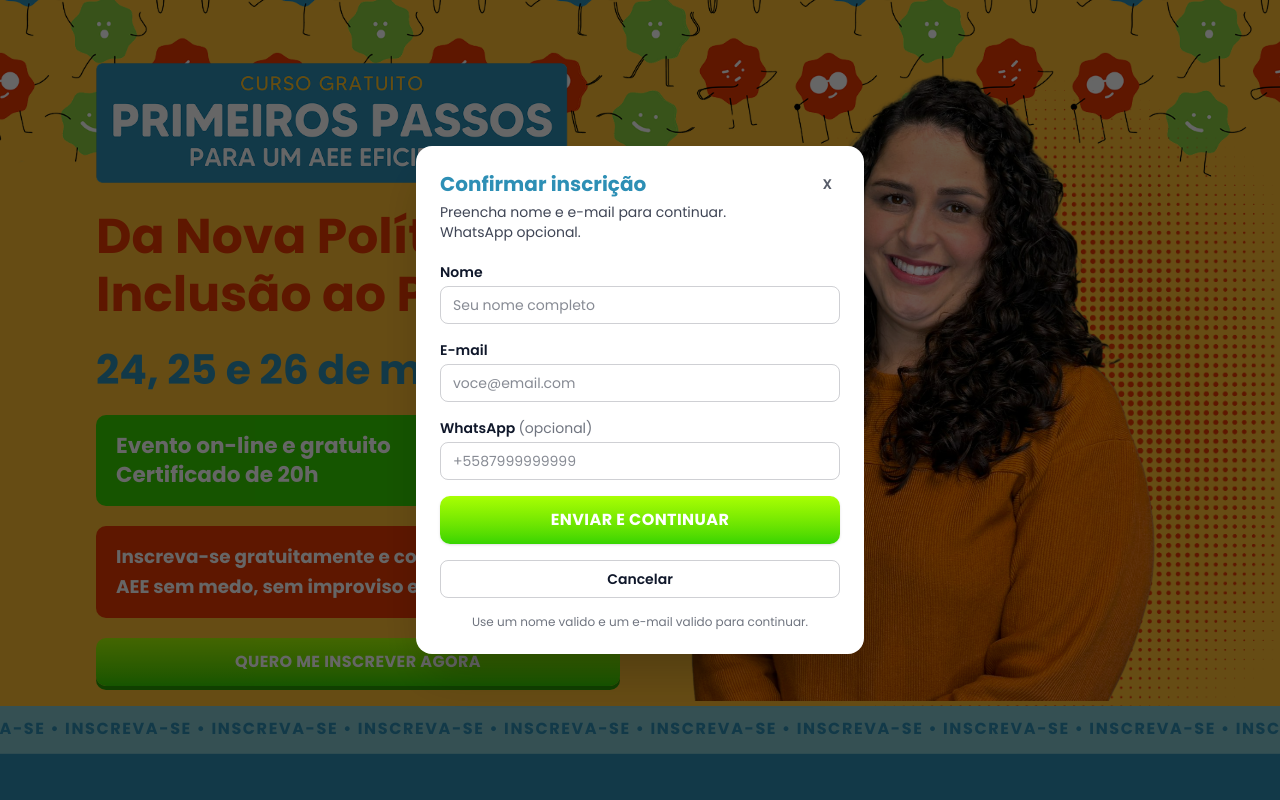
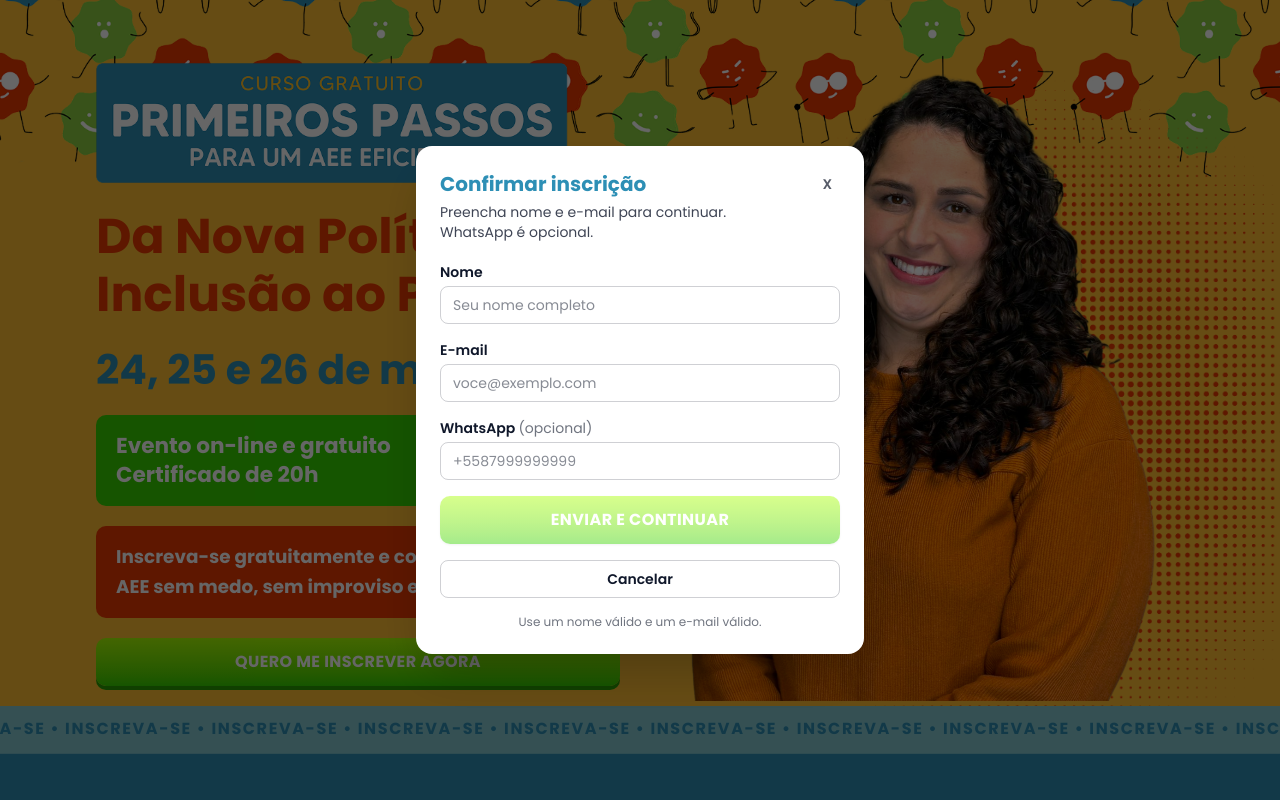
Before and after one commit to leorodriguesdev/morgana-lp, a Next.js app: page / in a window 1280 px wide. Both pictures are taken after a click on the button "QUERO ME INSCREVER AGORA". Shown: the top 800 px of the page. Built offline with nearby package versions, Linux system fonts and the light colour scheme; no server answers.

Commit message:
validação email.

```diff
--- /dev/null
+++ b/src/app/api/leads/check-email/route.ts
@@ -0,0 +1,66 @@
+import { NextResponse } from "next/server";
+import { getSupabaseAdmin } from "@/lib/supabase/admin";
+
+const EMAIL_REGEX = /^[^\s@]+@[^\s@]+\.[^\s@]+$/;
+const MAX_EMAIL = 320;
+
+type Body = {
+  email?: unknown;
+};
+
+function str(v: unknown, max: number): string {
+  if (typeof v !== "string") return "";
+  return v.trim().slice(0, max).toLowerCase();
+}
+
+/**
+ * POST { "email": "a@b.com" }
+ * Resposta: { "registered": boolean }
+ */
+export async function POST(request: Request) {
+  let body: Body;
+  try {
+    body = (await request.json()) as Body;
+  } catch {
+    return NextResponse.json({ error: "JSON inválido." }, { status: 400 });
+  }
+
+  const email = str(body.email, MAX_EMAIL);
+  if (!EMAIL_REGEX.test(email)) {
+    return NextResponse.json({ error: "E-mail inválido." }, { status: 400 });
+  }
+
+  const supabase = getSupabaseAdmin();
+  if (!supabase) {
+    return NextResponse.json(
+      { error: "Serviço indisponível." },
+      { status: 503 },
+    );
+  }
+
+  const { data, error } = await supabase
+    .from("leads")
+    .select("id")
+    .eq("email", email)
+    .limit(1);
+
+  if (error) {
+    console.error("[api/leads/check-email]", error.message);
+    return NextResponse.json(
+      { error: "Falha ao verificar." },
+      { status: 502 },
+    );
+  }
+
+  return NextResponse.json(
+    { registered: (data?.length ?? 0) > 0 },
+    { status: 200 },
+  );
+}
+
+export function GET() {
+  return NextResponse.json(
+    { error: "Use POST com o corpo { \"email\": \"...\" }." },
+    { status: 405 },
+  );
+}
--- a/src/app/api/leads/route.ts
+++ b/src/app/api/leads/route.ts
@@ -55,7 +55,7 @@ export async function POST(request: Request) {
   try {
     body = (await request.json()) as LeadBody;
   } catch {
-    return NextResponse.json({ error: "JSON invalido." }, { status: 400 });
+    return NextResponse.json({ error: "JSON inválido." }, { status: 400 });
   }
 
   const nome = str(body.name, MAX_NAME);
@@ -63,10 +63,10 @@ export async function POST(request: Request) {
   const phone = str(body.phone, MAX_PHONE);
 
   if (nome.length < 2) {
-    return NextResponse.json({ error: "Nome invalido." }, { status: 400 });
+    return NextResponse.json({ error: "Nome inválido." }, { status: 400 });
   }
   if (!EMAIL_REGEX.test(email)) {
-    return NextResponse.json({ error: "E-mail invalido." }, { status: 400 });
+    return NextResponse.json({ error: "E-mail inválido." }, { status: 400 });
   }
 
   const utm = {} as Record<(typeof UTM_KEYS)[number], string>;
@@ -76,9 +76,9 @@ export async function POST(request: Request) {
 
   const supabase = getSupabaseAdmin();
   if (!supabase) {
-    console.error("[api/leads] Supabase admin nao configurado (env).");
+    console.error("[api/leads] Supabase admin não configurado (env).");
     return NextResponse.json(
-      { error: "Cadastro temporariamente indisponivel." },
+      { error: "Cadastro temporariamente indisponível." },
       { status: 503 },
     );
   }
@@ -126,7 +126,7 @@ export async function POST(request: Request) {
       console.error("[api/leads] SellFlux webhook", e);
     }
   } else {
-    console.warn("[api/leads] SELLFLUX_FORM_WEBHOOK_URL nao configurada.");
+    console.warn("[api/leads] SELLFLUX_FORM_WEBHOOK_URL não configurada.");
   }
 
   return NextResponse.json({ ok: true }, { status: 200 });
--- a/src/components/event/PrimaryCta.tsx
+++ b/src/components/event/PrimaryCta.tsx
@@ -10,6 +10,7 @@ interface PrimaryCtaProps {
   type?: "button" | "submit";
   target?: React.HTMLAttributeAnchorTarget;
   rel?: string;
+  disabled?: boolean;
 }
 
 export function PrimaryCta({
@@ -21,6 +22,7 @@ export function PrimaryCta({
   type = "button",
   target,
   rel,
+  disabled = false,
 }: PrimaryCtaProps) {
   const base =
     "inline-flex min-h-11 cursor-pointer select-none items-center justify-center rounded-[10px] px-8 py-3 text-center text-sm font-bold uppercase tracking-wide text-white " +
@@ -49,7 +51,12 @@ export function PrimaryCta({
   }
 
   return (
-    <button type={type} onClick={onClick} className={classes}>
+    <button
+      type={type}
+      onClick={onClick}
+      disabled={disabled}
+      className={`${classes} disabled:pointer-events-none disabled:cursor-not-allowed disabled:opacity-45 disabled:brightness-100`}
+    >
       {children}
     </button>
   );
--- a/src/components/event/SignupCtaWithModal.tsx
+++ b/src/components/event/SignupCtaWithModal.tsx
@@ -21,6 +21,13 @@ const UTM_KEYS = [
   "utm_term",
   "src",
 ] as const;
+
+type EmailAvailability =
+  | "idle"
+  | "checking"
+  | "available"
+  | "taken"
+  | "error";
 
 function attributionFromSearch(): Record<string, string> {
   if (typeof window === "undefined") return {};
@@ -47,10 +54,58 @@ export function SignupCtaWithModal({
   const [nameError, setNameError] = useState("");
   const [emailError, setEmailError] = useState("");
   const [submitError, setSubmitError] = useState("");
+  const [emailAvailability, setEmailAvailability] =
+    useState<EmailAvailability>("idle");
+  const [emailCheckRetry, setEmailCheckRetry] = useState(0);
 
   const isFormValid = useMemo(() => {
     return name.trim().length >= 2 && EMAIL_REGEX.test(email.trim());
   }, [name, email]);
+
+  const canSubmit =
+    isFormValid &&
+    emailAvailability === "available" &&
+    !isSubmitting;
+
+  useEffect(() => {
+    const trimmed = email.trim();
+    if (!EMAIL_REGEX.test(trimmed)) {
+      setEmailAvailability("idle");
+      return;
+    }
+
+    setEmailAvailability("idle");
+
+    const ctrl = new AbortController();
+    const timer = window.setTimeout(async () => {
+      setEmailAvailability("checking");
+      try {
+        const res = await fetch("/api/leads/check-email", {
+          method: "POST",
+          headers: { "Content-Type": "application/json" },
+          body: JSON.stringify({ email: trimmed.toLowerCase() }),
+          signal: ctrl.signal,
+        });
+        const json = (await res.json().catch(() => ({}))) as {
+          registered?: boolean;
+        };
+        if (ctrl.signal.aborted) return;
+        if (!res.ok) {
+          setEmailAvailability("error");
+          return;
+        }
+        setEmailAvailability(json.registered ? "taken" : "available");
+      } catch {
+        if (ctrl.signal.aborted) return;
+        setEmailAvailability("error");
+      }
+    }, 480);
+
+    return () => {
+      window.clearTimeout(timer);
+      ctrl.abort();
+    };
+  }, [email, emailCheckRetry]);
 
   useEffect(() => {
     if (!isOpen) return;
@@ -72,6 +127,8 @@ export function SignupCtaWithModal({
     setNameError("");
     setEmailError("");
     setSubmitError("");
+    setEmailAvailability("idle");
+    setEmailCheckRetry(0);
   };
 
   const handleClose = () => {
@@ -89,12 +146,16 @@ export function SignupCtaWithModal({
       normalizedName.length >= 2 ? "" : "Informe seu nome completo.";
     const currentEmailError = EMAIL_REGEX.test(normalizedEmail)
       ? ""
-      : "Informe um e-mail valido.";
+      : "Informe um e-mail válido.";
 
     setNameError(currentNameError);
     setEmailError(currentEmailError);
 
     if (currentNameError || currentEmailError) {
+      return;
+    }
+
+    if (emailAvailability !== "available") {
       return;
     }
 
@@ -127,7 +188,7 @@ export function SignupCtaWithModal({
       if (!res.ok) {
         setSubmitError(
           payload.error ??
-            "Nao foi possivel registrar agora. Tente de novo em instantes.",
+            "Não foi possível registrar agora. Tente de novo em instantes.",
         );
         return;
       }
@@ -165,14 +226,14 @@ export function SignupCtaWithModal({
                   Confirmar inscrição
                 </h2>
                 <p className="mt-1 text-sm text-brand-ink/80">
-                  Preencha nome e e-mail para continuar. WhatsApp opcional.
+                  Preencha nome e e-mail para continuar. WhatsApp é opcional.
                 </p>
               </div>
               <button
                 type="button"
                 onClick={handleClose}
                 className="rounded-md px-2 py-1 text-sm font-semibold text-brand-ink/70 transition-[transform,background-color] duration-150 hover:bg-gray-100 motion-safe:active:scale-95"
-                aria-label="Fechar modal"
+                aria-label="Fechar"
               >
                 X
               </button>
@@ -217,14 +278,63 @@ export function SignupCtaWithModal({
                   onChange={(event) => setEmail(event.target.value)}
                   type="email"
                   autoComplete="email"
-                  className="w-full rounded-lg border border-brand-ink/20 px-3 py-2 text-sm outline-none transition focus:border-brand-teal focus:ring-2 focus:ring-brand-teal/20"
-                  placeholder="voce@email.com"
+                  aria-invalid={
+                    emailError ? true : emailAvailability === "taken"
+                  }
+                  aria-describedby={
+                    EMAIL_REGEX.test(email.trim())
+                      ? "signup-email-status"
+                      : undefined
+                  }
+                  className={`w-full rounded-lg border px-3 py-2 text-sm outline-none transition focus:ring-2 focus:ring-brand-teal/20 ${
+                    emailAvailability === "taken"
+                      ? "border-red-400 focus:border-red-500"
+                      : emailAvailability === "available"
+                        ? "border-emerald-500/60 focus:border-brand-teal"
+                        : "border-brand-ink/20 focus:border-brand-teal"
+                  }`}
+                  placeholder="voce@exemplo.com"
                   required
                 />
                 {emailError ? (
                   <p className="mt-1 text-xs font-medium text-red-600">
                     {emailError}
                   </p>
+                ) : null}
+                {EMAIL_REGEX.test(email.trim()) ? (
+                  <div id="signup-email-status" className="mt-1 space-y-1">
+                    {emailAvailability === "checking" ? (
+                      <p className="text-xs font-medium text-brand-ink/70">
+                        Verificando e-mail...
+                      </p>
+                    ) : null}
+                    {emailAvailability === "available" ? (
+                      <p className="text-xs font-medium text-emerald-700">
+                        E-mail disponível para inscrição.
+                      </p>
+                    ) : null}
+                    {emailAvailability === "taken" ? (
+                      <p className="text-xs font-medium text-red-600">
+                        Este e-mail já está cadastrado. Use outro e-mail.
+                      </p>
+                    ) : null}
+                    {emailAvailability === "error" ? (
+                      <div className="flex flex-wrap items-center gap-2">
+                        <p className="text-xs font-medium text-amber-800">
+                          Não foi possível verificar o e-mail.
+                        </p>
+                        <button
+                          type="button"
+                          onClick={() =>
+                            setEmailCheckRetry((n) => n + 1)
+                          }
+                          className="text-xs font-semibold text-brand-teal underline hover:no-underline"
+                        >
+                          Tentar de novo
+                        </button>
+                      </div>
+                    ) : null}
+                  </div>
                 ) : null}
               </div>
 
@@ -253,8 +363,13 @@ export function SignupCtaWithModal({
                 className="w-full"
                 onClick={undefined}
                 variant="default"
+                disabled={!canSubmit}
               >
-                {isSubmitting ? "Enviando..." : "Enviar e continuar"}
+                {isSubmitting
+                  ? "Enviando..."
+                  : emailAvailability === "checking"
+                    ? "Verificando e-mail..."
+                    : "Enviar e continuar"}
               </PrimaryCta>
 
               {submitError ? (
@@ -277,7 +392,7 @@ export function SignupCtaWithModal({
 
             {!isFormValid ? (
               <p className="mt-4 text-center text-xs text-brand-ink/60">
-                Use um nome valido e um e-mail valido para continuar.
+                Use um nome válido e um e-mail válido.
               </p>
             ) : null}
           </div>
```
